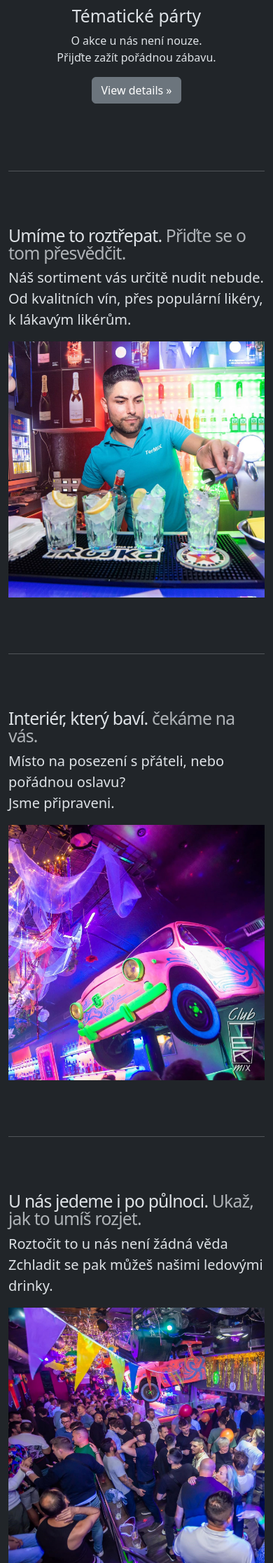
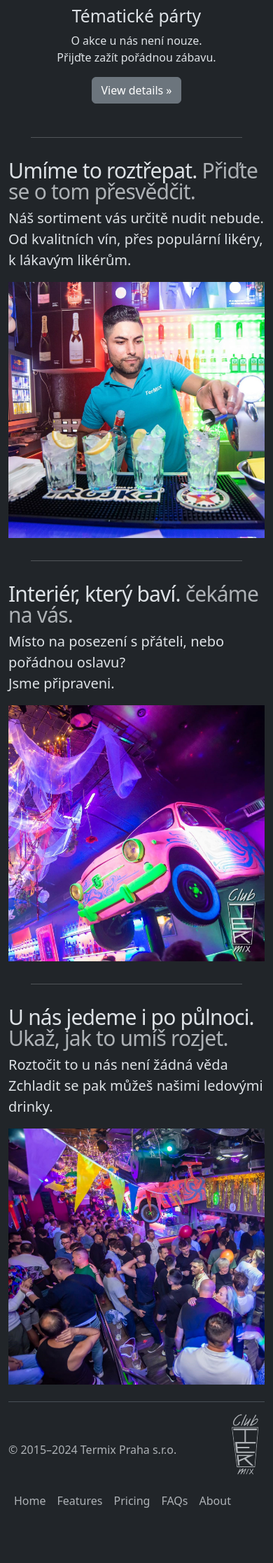
Before and after one commit to VojtaMi/terMIX, a Flask app: page / in a window 390 px wide. Shown: the part 1392-3626 px from the top of the page at 70% size. After the commit the page ends 3547 px from the top, so only its background shows below. Run offline with Flask 3, Linux system fonts and the light colour scheme.

Commit message:
featurete layout fixed

```diff
--- a/static/css/styles.css
+++ b/static/css/styles.css
@@ -67,24 +67,29 @@ body {
 ------------------------- */
 
 .featurette-divider {
-  margin: 5rem 0; /* Space out the Bootstrap <hr> more */
+  margin: 5rem; /* Space out the Bootstrap <hr> more */
 }
 
-/* Thin out the marketing headings */
-/* rtl:begin:remove */
+/* Thin out the marketing headings*/
 .featurette-heading {
   letter-spacing: -.05rem;
 }
 
-@media (min-width: 40em) {
-  /* Bump up size of carousel content */
+
+.featurette-heading {
+    font-size: 50px;
+}
+
+@media (max-width: 992px) {
   .featurette-heading {
-    font-size: 50px;
+    font-size: 40px;
   }
 }
-
-@media (min-width: 62em) {
+@media (max-width: 576px) {
   .featurette-heading {
-    margin-top: 7rem;
+    font-size: 30px;
   }
+  .featurette-divider {
+  margin: 2rem; /* Space out the Bootstrap <hr> more */
 }
+}
--- a/templates/index.html
+++ b/templates/index.html
@@ -72,8 +72,6 @@
       </div>
     </div>
 
-    <hr class="featurette-divider">
-
     <!-- /END THE FEATURETTES -->
 
   </div>
```
